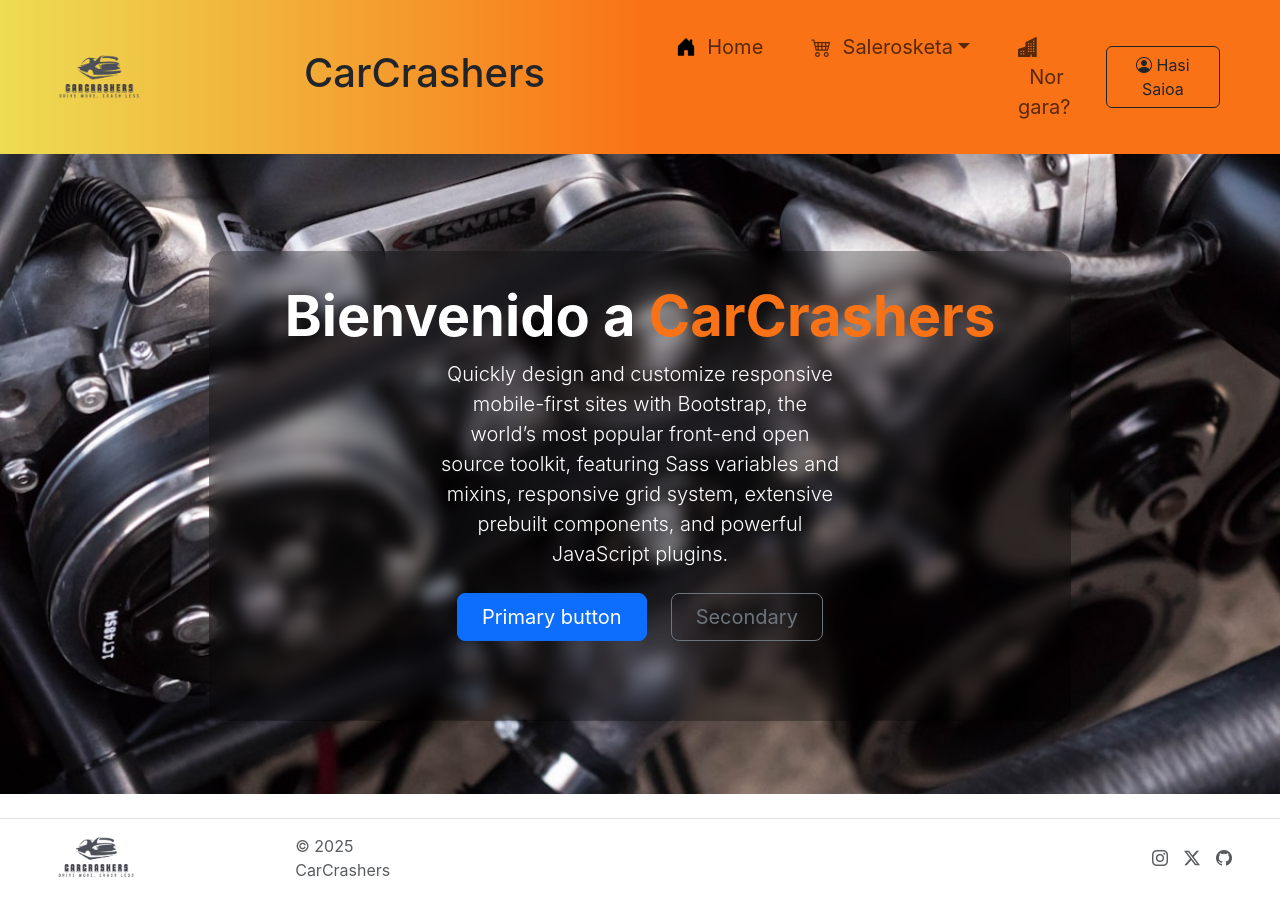
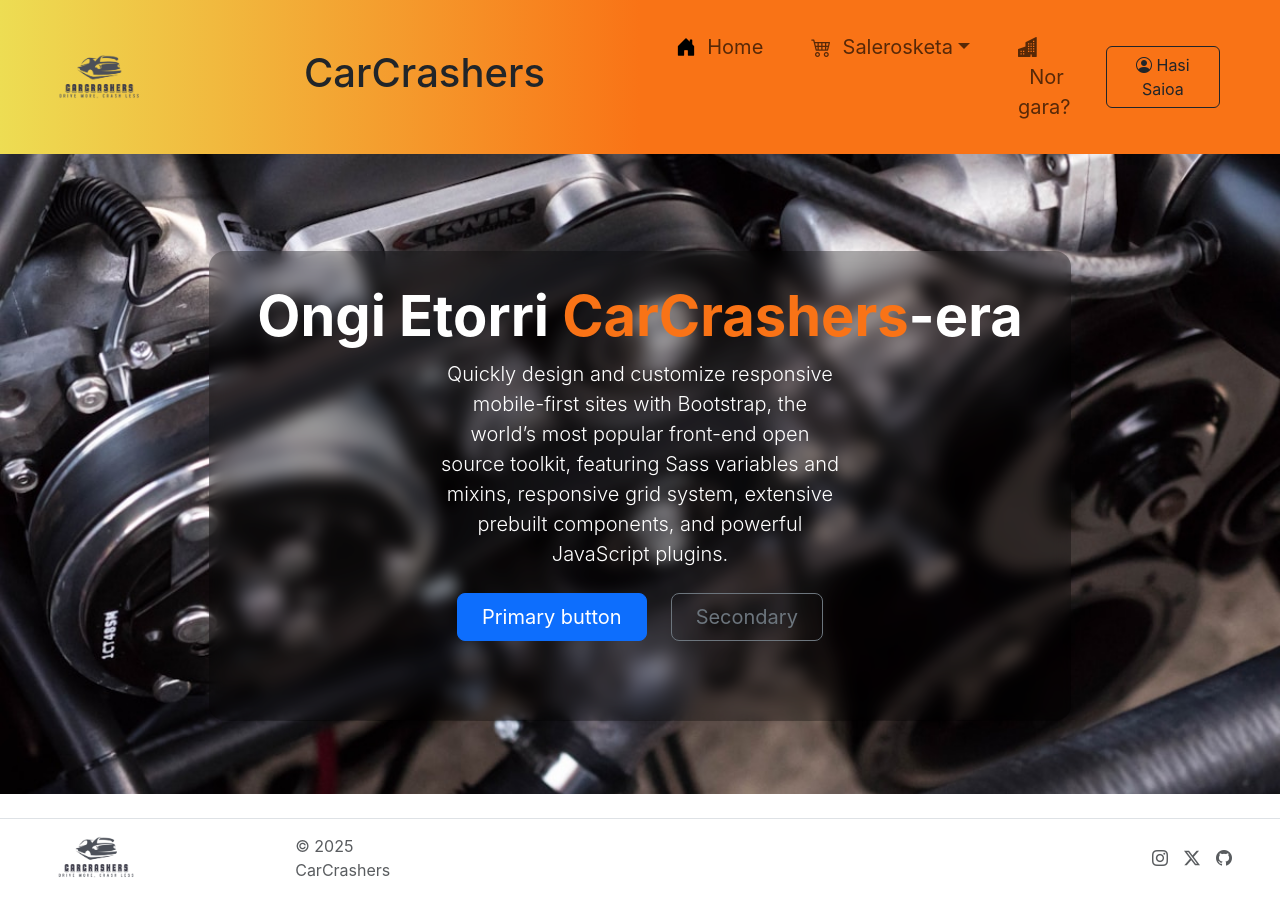
Before and after one commit to CarCrashers/Erronka, a React (Create React App) app in the folder car_crashers_ui/: page / in a window 1280 px wide. Shown: the top 916 px of the page. Built offline with nearby package versions, Linux system fonts and the light colour scheme.

Commit message:
Logoei linkak Routekin ezarri + Aldaketak Header eta footer-ean

```diff
--- a/car_crashers_ui/src/components/ui/footer.js
+++ b/car_crashers_ui/src/components/ui/footer.js
@@ -1,45 +1,34 @@
 import Logo from "../../assets/images/logo.jpg";
+import { Link } from "react-router-dom";
 
 function footer() {
   return (
     <footer className="d-flex flex-wrap justify-content-between align-items-center px-5 my-4 border-top">
-        {" "}
         <div className="col-md-4 d-flex align-items-center">
-            {" "}
-            <a href="/" className="mb-3 me-2 mb-md-0 text-body-secondary text-decoration-none lh-1" aria-label="Bootstrap">
-                {" "}
+            <Link to="/" className="mb-3 me-2 mb-md-0 text-body-secondary text-decoration-none lh-1" aria-label="Bootstrap">
                 <img className="h-50" src={Logo} alt="Logo"></img>
-                {" "}
-            </a>
-            {" "}
+            </Link>
             <span className="mb-3 mb-md-0 text-body-secondary">
             © 2025 CarCrashers
             </span>
-            {" "}
         </div>
-        {" "}
         <ul className="nav col-md-4 justify-content-end list-unstyled d-flex">
-            {" "}
             <li className="ms-3">
                 <a className="text-body-secondary" href="#" aria-label="Instagram">
                     <i class="bi bi-instagram"></i>
                 </a>
             </li>
-            {" "}
             <li className="ms-3">
                 <a className="text-body-secondary" href="#" aria-label="Facebook">
                     <i class="bi bi-twitter-x"></i>
                 </a>
             </li>
-            {" "}
             <li className="ms-3">
                 <a className="text-body-secondary" href="#" aria-label="Facebook">
                     <i class="bi bi-github"></i>
                 </a>
             </li>
-            {" "}
         </ul>
-        {" "}
     </footer>
   );
 }
--- a/car_crashers_ui/src/components/ui/header.js
+++ b/car_crashers_ui/src/components/ui/header.js
@@ -1,16 +1,16 @@
 import React from "react";
 import NavBar from "../ui/navBar.js";
 import Logo from "../../assets/images/logo.jpg";
+import { Link } from "react-router-dom";
 
 function header() {
   return (
     <header className="p-3 px-5 header-orange d-flex flex-row justify-content-between align-items-center">
         <div className="d-flex d-row align-items-center justify-content-around">
-            <a href="index.html">
+            <Link to="/">
             <img className="logo" src={Logo} alt="Logo"></img>
-            </a>
+            </Link>
             <a className="navbar-brand" href="#"><h1>CarCrashers</h1></a>
-            {/* ¿Aqui el nombre? O solo en el navBar*/}
         </div>
         <React.StrictMode>
             <NavBar />
--- a/car_crashers_ui/src/components/ui/heroe/heroe.js
+++ b/car_crashers_ui/src/components/ui/heroe/heroe.js
@@ -4,7 +4,7 @@
   return (
     <div className="px-4 pt-4 text-center back-image text-white d-flex flex-column justify-content-center align-items-center">
         <div className="heroe-glass">
-        <h1 className="display-4 fw-bold text-white">Bienvenido a <span className="heroeText">CarCrashers</span></h1>
+        <h1 className="display-4 fw-bold text-white">Ongi Etorri <span className="heroeText">CarCrashers</span>-era</h1>
         <div className="col-lg-6 mx-auto">
             <p className="lead mb-4">Quickly design and customize responsive mobile-first sites with Bootstrap, the world’s most popular front-end open source toolkit, featuring Sass variables and mixins, responsive grid system, extensive prebuilt components, and powerful JavaScript plugins.</p>
             <div className="d-grid gap-2 d-sm-flex justify-content-sm-center mb-5">
```
Also changed, not shown: car_crashers_ui/src/App.js (+0 -10 lines).
